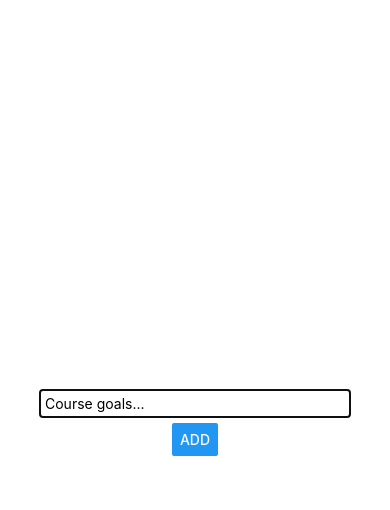
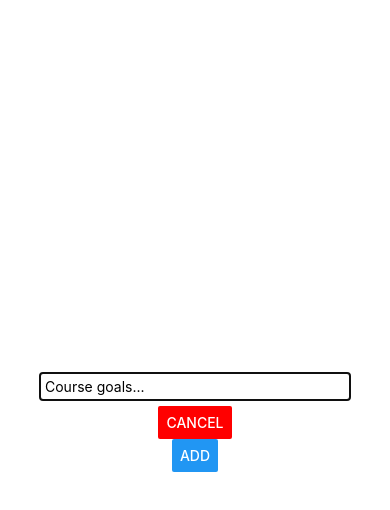
Before and after one commit to dsasmita/rn-simple-list, a React Native app: screen / in a window 390 px wide. Both pictures are taken after a click on the button "ADD NEW GOAL". Shown: the top 510 px of the page. Built offline with nearby package versions, Linux system fonts and the light colour scheme.

Commit message:
Add cancel button on modal

```diff
--- a/App.js
+++ b/App.js
@@ -1,10 +1,5 @@
 import React, { useState } from "react";
-import {
-  StyleSheet,
-  View,
-  Button,
-  FlatList,
-} from "react-native";
+import { StyleSheet, View, Button, FlatList } from "react-native";
 import GoalItem from "./components/GoalItem";
 import GoalInput from "./components/GoalInput";
 
@@ -13,11 +8,13 @@ export default function App() {
   const [isAddMode, setIsAddMode] = useState(false);
 
   const addGoalHandler = goalTitle => {
-    setCourseGoal(currentGoals => [
-      ...currentGoals,
-      { id: Math.random().toString(), value: goalTitle }
-    ]);
-    setIsAddMode(false);
+    if (goalTitle !== "") {
+      setCourseGoal(currentGoals => [
+        ...currentGoals,
+        { id: Math.random().toString(), value: goalTitle }
+      ]);
+      setIsAddMode(false);
+    }
   };
 
   const removeGoalHandler = goalId => {
@@ -26,10 +23,18 @@ export default function App() {
     });
   };
 
+  const cancelGoalAdditionHandler = () => {
+    setIsAddMode(false);
+  };
+
   return (
     <View style={styles.screen}>
-      <Button title="Add New Goal" onPress={() => setIsAddMode(true)}/>
-      <GoalInput visible={isAddMode} onAddGoal={addGoalHandler} />
+      <Button title="Add New Goal" onPress={() => setIsAddMode(true)} />
+      <GoalInput
+        visible={isAddMode}
+        onAddGoal={addGoalHandler}
+        onCancel={cancelGoalAdditionHandler}
+      />
       <FlatList
         keyExtractor={(item, index) => item.id}
         data={courseGoal}
--- a/components/GoalInput.js
+++ b/components/GoalInput.js
@@ -2,22 +2,32 @@ import React, { useState } from "react";
 import { View, Button, TextInput, StyleSheet, Modal } from "react-native";
 
 const GoalInput = props => {
-  const [enterGoal, setEndterGoal] = useState("");
+  const [enteredGoal, setEndteredGoal] = useState("");
 
   const goalInputHandler = enterText => {
-    setEndterGoal(enterText);
+    setEndteredGoal(enterText);
+  };
+
+  const addGoalHandler = () => {
+    if (enteredGoal !== "") {
+      props.onAddGoal(enteredGoal);
+      setEndteredGoal("");
+    } else {
+      alert("Input goal...!");
+    }
   };
 
   return (
-    <Modal visible={props.visible} animationType='slide'>
+    <Modal visible={props.visible} animationType="slide">
       <View style={styles.inputContainer}>
         <TextInput
           placeholder="Course goals..."
           style={styles.input}
           onChangeText={goalInputHandler}
-          value={enterGoal}
+          value={enteredGoal}
         />
-        <Button title="ADD" onPress={props.onAddGoal.bind(this, enterGoal)} />
+        <Button title="CANCEL" color="red" onPress={props.onCancel}/>
+        <Button title="ADD" onPress={addGoalHandler} />
       </View>
     </Modal>
   );
```
